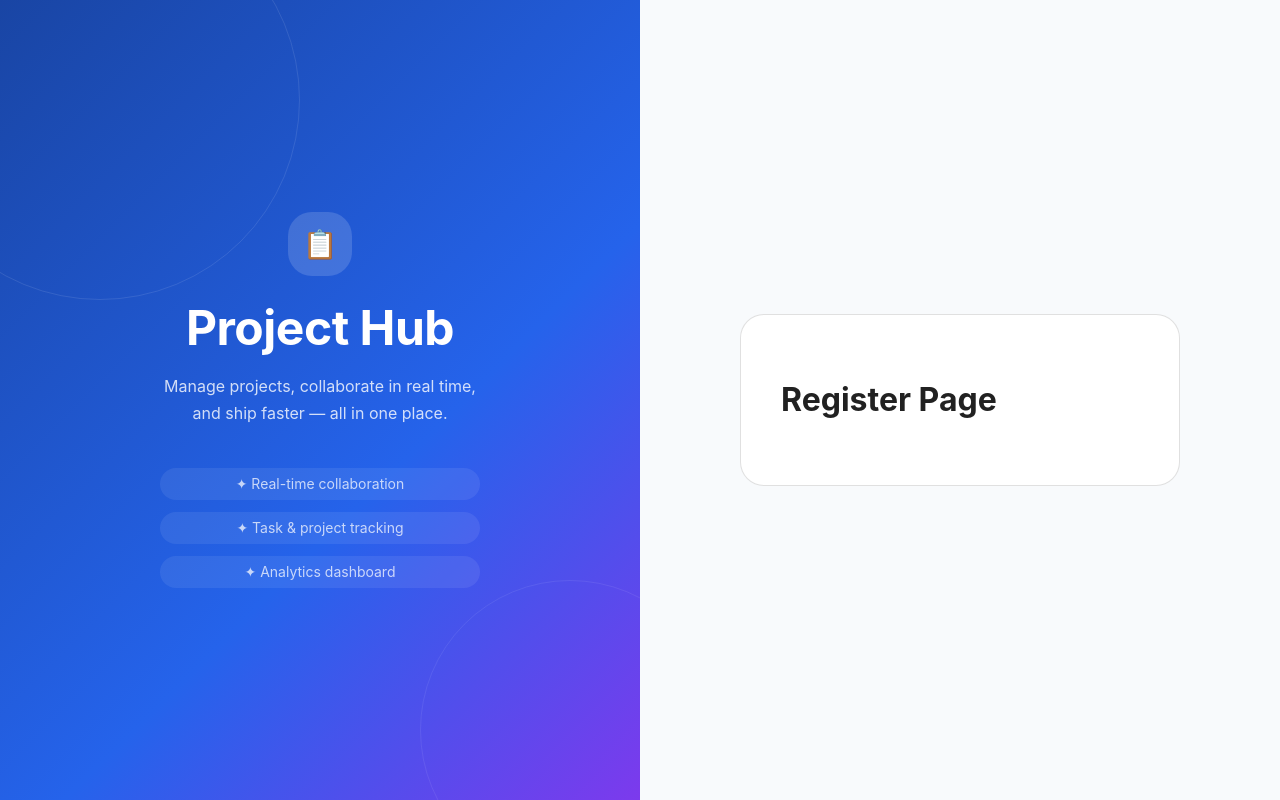
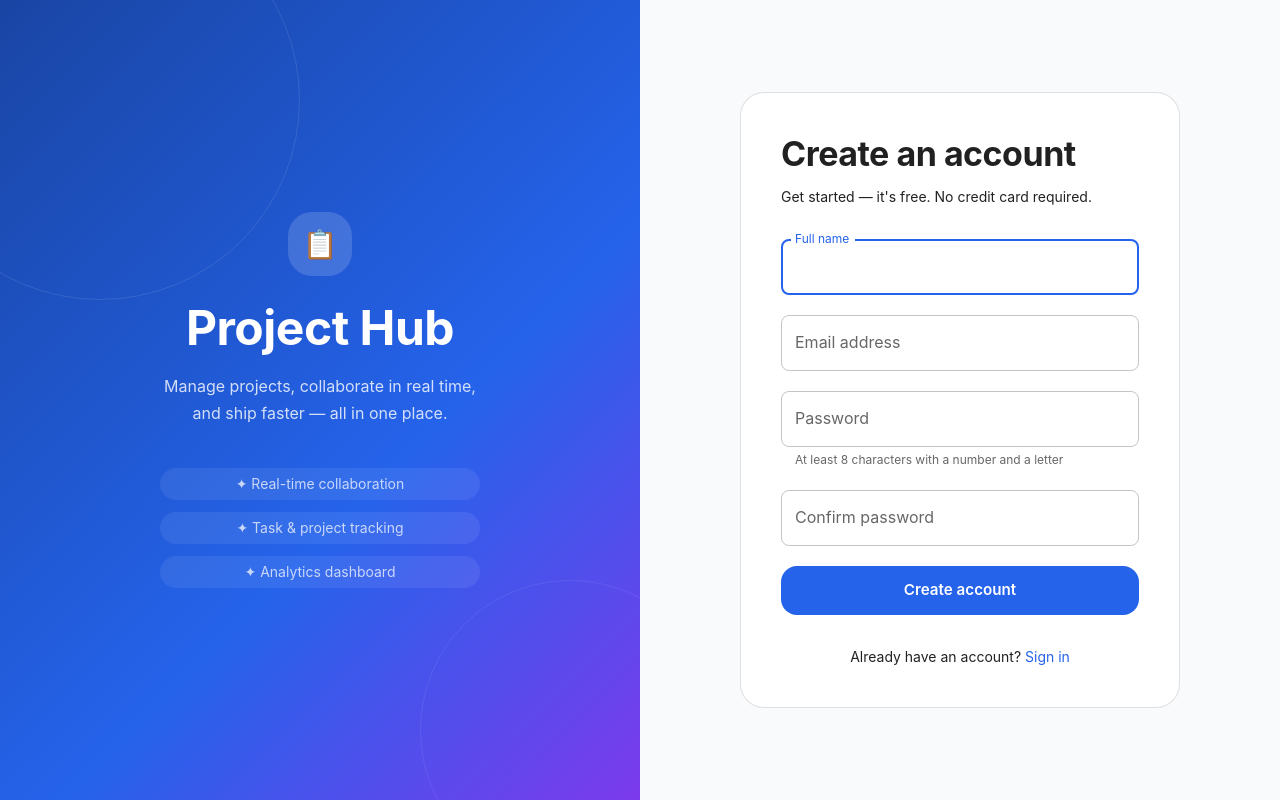
Before and after one commit to soulmate6335/project-management-dashboard, a React (Vite) app in the folder frontend/: page /register in a window 1280 px wide. Built offline with nearby package versions, Linux system fonts and the light colour scheme.

Commit message:
registration page

```diff
--- a/frontend/src/pages/RegisterPage.tsx
+++ b/frontend/src/pages/RegisterPage.tsx
@@ -1,3 +1,297 @@
+// src/pages/RegisterPage.tsx
+import { useEffect, useState } from 'react';
+import { useForm } from 'react-hook-form';
+import { Link as RouterLink, useNavigate } from 'react-router-dom';
+import {
+  Alert,
+  Box,
+  Button,
+  CircularProgress,
+  Collapse,
+  IconButton,
+  InputAdornment,
+  Link,
+  Stack,
+  TextField,
+  Typography,
+} from '@mui/material';
+import VisibilityIcon from '@mui/icons-material/Visibility';
+import VisibilityOffIcon from '@mui/icons-material/VisibilityOff';
+
+import { useAppDispatch, useAppSelector } from '../app/hooks';
+import {
+  registerUser,
+  clearError,
+  selectAuthLoading,
+  selectAuthError,
+  selectIsAuthenticated,
+} from '../features/auth/store/authSlice';
+import { ROUTES } from '../routes/routes';
+
+// ---------------------------------------------------------------------------
+// Types
+// ---------------------------------------------------------------------------
+interface RegisterFormValues {
+  name: string;
+  email: string;
+  password: string;
+  confirmPassword: string;
+}
+
+// ---------------------------------------------------------------------------
+// RegisterPage
+// ---------------------------------------------------------------------------
 export default function RegisterPage() {
-  return <h1>Register Page</h1>;
+  const dispatch        = useAppDispatch();
+  const navigate        = useNavigate();
+
+  const isLoading       = useAppSelector(selectAuthLoading);
+  const serverError     = useAppSelector(selectAuthError);
+  const isAuthenticated = useAppSelector(selectIsAuthenticated);
+
+  const [showPassword,        setShowPassword]        = useState(false);
+  const [showConfirmPassword, setShowConfirmPassword] = useState(false);
+
+  // Already authenticated — bounce immediately
+  useEffect(() => {
+    if (isAuthenticated) navigate(ROUTES.DASHBOARD, { replace: true });
+  }, [isAuthenticated, navigate]);
+
+  // Clear stale server errors on mount
+  useEffect(() => {
+    dispatch(clearError());
+  }, [dispatch]);
+
+  // ── React Hook Form ──────────────────────────────────────────────────────
+  const {
+    register,
+    handleSubmit,
+    watch,
+    formState: { errors, isSubmitting },
+  } = useForm<RegisterFormValues>({
+    defaultValues: { name: '', email: '', password: '', confirmPassword: '' },
+    mode: 'onTouched',
+  });
+
+  // Live password value — used by confirmPassword cross-field validation
+  const passwordValue = watch('password');
+
+  const onSubmit = async (values: RegisterFormValues) => {
+    const { confirmPassword: _, ...payload } = values; // strip UI-only field
+    const result = await dispatch(registerUser(payload));
+    if (registerUser.fulfilled.match(result)) {
+      navigate(ROUTES.DASHBOARD, { replace: true });
+    }
+  };
+
+  const busy = isLoading || isSubmitting;
+
+  // ── Render ───────────────────────────────────────────────────────────────
+  return (
+    <Box>
+      {/* Header */}
+      <Box sx={{ mb: 4 }}>
+        <Typography
+          variant="h4"
+          gutterBottom
+          sx={{ letterSpacing: '-0.5px', color: 'text.primary', fontWeight: 700 }}
+        >
+          Create an account
+        </Typography>
+        <Typography variant="body2" color="text.secondary">
+          Get started — it's free. No credit card required.
+        </Typography>
+      </Box>
+
+      {/* Server error banner */}
+      <Collapse in={Boolean(serverError)}>
+        <Alert
+          severity="error"
+          onClose={() => dispatch(clearError())}
+          sx={{ mb: 3, borderRadius: 2 }}
+        >
+          {serverError}
+        </Alert>
+      </Collapse>
+
+      {/* Form */}
+      <Box
+        component="form"
+        onSubmit={handleSubmit(onSubmit)}
+        noValidate
+        aria-label="Registration form"
+      >
+        <Stack spacing={2.5}>
+
+          {/* Full name */}
+          <TextField
+            label="Full name"
+            type="text"
+            autoComplete="name"
+            autoFocus
+            fullWidth
+            disabled={busy}
+            error={Boolean(errors.name)}
+            helperText={errors.name?.message}
+            inputProps={{ 'aria-label': 'Full name' }}
+            {...register('name', {
+              required: 'Full name is required',
+              minLength: {
+                value: 2,
+                message: 'Name must be at least 2 characters',
+              },
+              maxLength: {
+                value: 80,
+                message: 'Name must be 80 characters or fewer',
+              },
+              pattern: {
+                value: /^[a-zA-Z\s'\-]+$/,
+                message: 'Name can only contain letters, spaces, hyphens, and apostrophes',
+              },
+            })}
+          />
+
+          {/* Email */}
+          <TextField
+            label="Email address"
+            type="email"
+            autoComplete="email"
+            fullWidth
+            disabled={busy}
+            error={Boolean(errors.email)}
+            helperText={errors.email?.message}
+            inputProps={{ 'aria-label': 'Email address' }}
+            {...register('email', {
+              required: 'Email is required',
+              pattern: {
+                value: /^[^\s@]+@[^\s@]+\.[^\s@]+$/,
+                message: 'Enter a valid email address',
+              },
+            })}
+          />
+
+          {/* Password */}
+          <TextField
+            label="Password"
+            type={showPassword ? 'text' : 'password'}
+            autoComplete="new-password"
+            fullWidth
+            disabled={busy}
+            error={Boolean(errors.password)}
+            helperText={
+              errors.password?.message ??
+              'At least 8 characters with a number and a letter'
+            }
+            inputProps={{ 'aria-label': 'Password' }}
+            InputProps={{
+              endAdornment: (
+                <InputAdornment position="end">
+                  <IconButton
+                    aria-label={showPassword ? 'Hide password' : 'Show password'}
+                    onClick={() => setShowPassword((v) => !v)}
+                    edge="end"
+                    size="small"
+                    tabIndex={-1}
+                  >
+                    {showPassword ? <VisibilityOffIcon /> : <VisibilityIcon />}
+                  </IconButton>
+                </InputAdornment>
+              ),
+            }}
+            {...register('password', {
+              required: 'Password is required',
+              minLength: {
+                value: 8,
+                message: 'Password must be at least 8 characters',
+              },
+              validate: {
+                hasLetter: (v) =>
+                  /[a-zA-Z]/.test(v) || 'Password must contain at least one letter',
+                hasNumber: (v) =>
+                  /\d/.test(v) || 'Password must contain at least one number',
+              },
+            })}
+          />
+
+          {/* Confirm password */}
+          <TextField
+            label="Confirm password"
+            type={showConfirmPassword ? 'text' : 'password'}
+            autoComplete="new-password"
+            fullWidth
+            disabled={busy}
+            error={Boolean(errors.confirmPassword)}
+            helperText={errors.confirmPassword?.message}
+            inputProps={{ 'aria-label': 'Confirm password' }}
+            InputProps={{
+              endAdornment: (
+                <InputAdornment position="end">
+                  <IconButton
+                    aria-label={
+                      showConfirmPassword
+                        ? 'Hide confirm password'
+                        : 'Show confirm password'
+                    }
+                    onClick={() => setShowConfirmPassword((v) => !v)}
+                    edge="end"
+                    size="small"
+                    tabIndex={-1}
+                  >
+                    {showConfirmPassword ? <VisibilityOffIcon /> : <VisibilityIcon />}
+                  </IconButton>
+                </InputAdornment>
+              ),
+            }}
+            {...register('confirmPassword', {
+              required: 'Please confirm your password',
+              validate: (value) =>
+                value === passwordValue || 'Passwords do not match',
+            })}
+          />
+
+          {/* Submit */}
+          <Button
+            type="submit"
+            variant="contained"
+            size="large"
+            fullWidth
+            disabled={busy}
+            sx={{
+              mt: 0.5,
+              py: 1.4,
+              fontWeight: 600,
+              fontSize: '0.95rem',
+              borderRadius: 2,
+            }}
+          >
+            {busy ? (
+              <CircularProgress size={22} thickness={3} sx={{ color: 'inherit' }} />
+            ) : (
+              'Create account'
+            )}
+          </Button>
+
+        </Stack>
+      </Box>
+
+      {/* Login link */}
+      <Typography
+        variant="body2"
+        color="text.secondary"
+        align="center"
+        sx={{ mt: 4 }}
+      >
+        Already have an account?{' '}
+        <Link
+          component={RouterLink}
+          to={ROUTES.LOGIN}
+          underline="hover"
+          fontWeight={600}
+          sx={{ color: 'primary.main' }}
+        >
+          Sign in
+        </Link>
+      </Typography>
+    </Box>
+  );
 }
```
